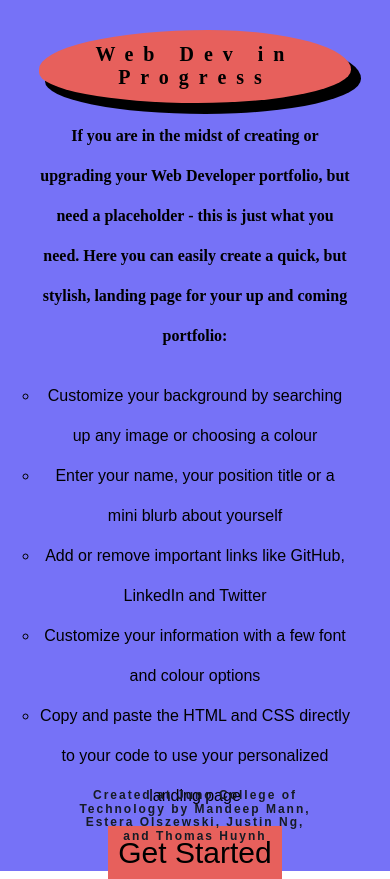
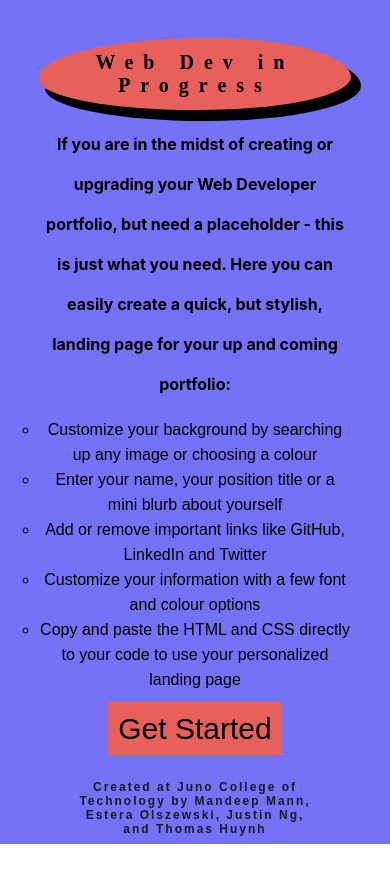
Before and after one commit to Project-Four/webDevInProgress, a React (Create React App) app: page / in a window 390 px wide. After the commit the page ends 844 px from the top, so only its background shows below. Built offline with nearby package versions, Linux system fonts and the light colour scheme.

Commit message:
updated heading fonts

```diff
--- a/src/App.css
+++ b/src/App.css
@@ -342,7 +342,6 @@ header {
 }
 
 h1 {
-    font-family: 'Fjalla One';
     font-weight: bold;
     font-size: 4.5rem;
     letter-spacing: 10px;
@@ -360,8 +359,11 @@ h1 {
     margin: 0 auto;
 }
 
+.bblob h1 {
+    font-family: Fjalla One;
+}
+
 h2 {
-    font-family: 'Fjalla One';
     font-size: 1.25rem;
     line-height: 40px;
 }
@@ -438,8 +440,6 @@ a:active {
 }
 
 footer {
-    position: absolute;
-    bottom: 0;
     width: 80%;
 }
 
@@ -619,6 +619,7 @@ footer {
     text-transform: uppercase;
     background-color: #E7605C;
     border: none;
+    align-self: center;
 }
 
 .searchForm {
@@ -724,21 +725,21 @@ main {
 .userCopy h1 {
     margin: 0px;
     text-align: center;
+    font-family: Fjalla One;
 }
 
 .copyHtml {
     display: flex;
     flex-direction: column;
     width: fit-content;
-
-    width: fit-content;
-
+    font-family: Fjalla One;
 }
 
 .copyCss {
     display: flex;
     flex-direction: column;
     width: 100%;
+    font-family: Fjalla One;
 }
 
 pre {
@@ -808,9 +809,17 @@ pre {
         font-size: 4rem;
     }
 
+    li {
+        line-height: 30px;
+    }
+
 }
 
 @media(max-width: 960px) {
+
+    ul {
+        margin-top: 0;
+    }
 
     .previewText h1 {
         font-size: 3.6rem;
@@ -907,6 +916,10 @@ pre {
     .copyCss {
         height: 1000px;
     }
+
+    li {
+        line-height: 25px
+    }
 }
 
 @media(max-width: 580px) {
@@ -937,6 +950,10 @@ pre {
 
 @media(max-width: 480px) {
 
+    .searchBar input::placeholder {
+        font-size: 0.55rem;
+    }
+
     .previewText h1 {
         font-size: 1.8rem;
         line-height: 40px;
```
